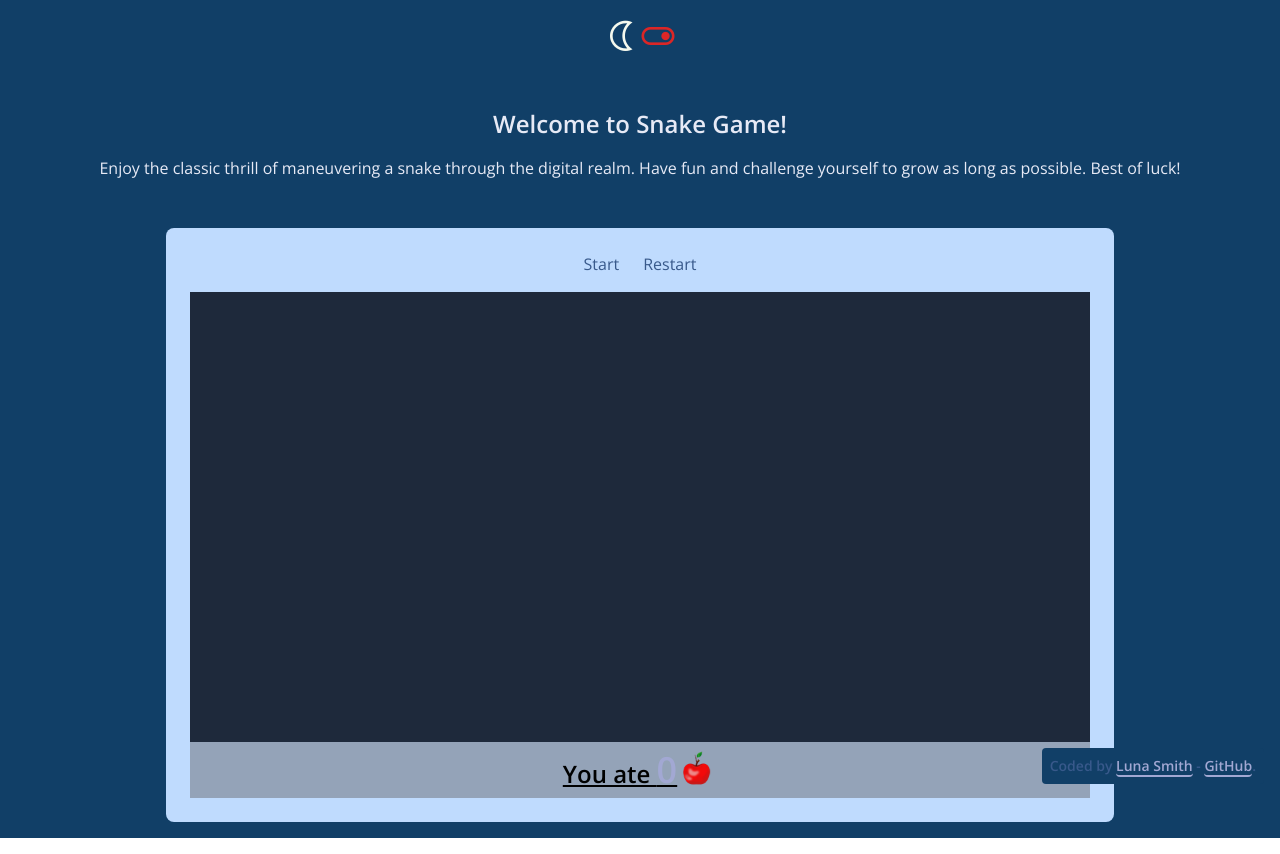
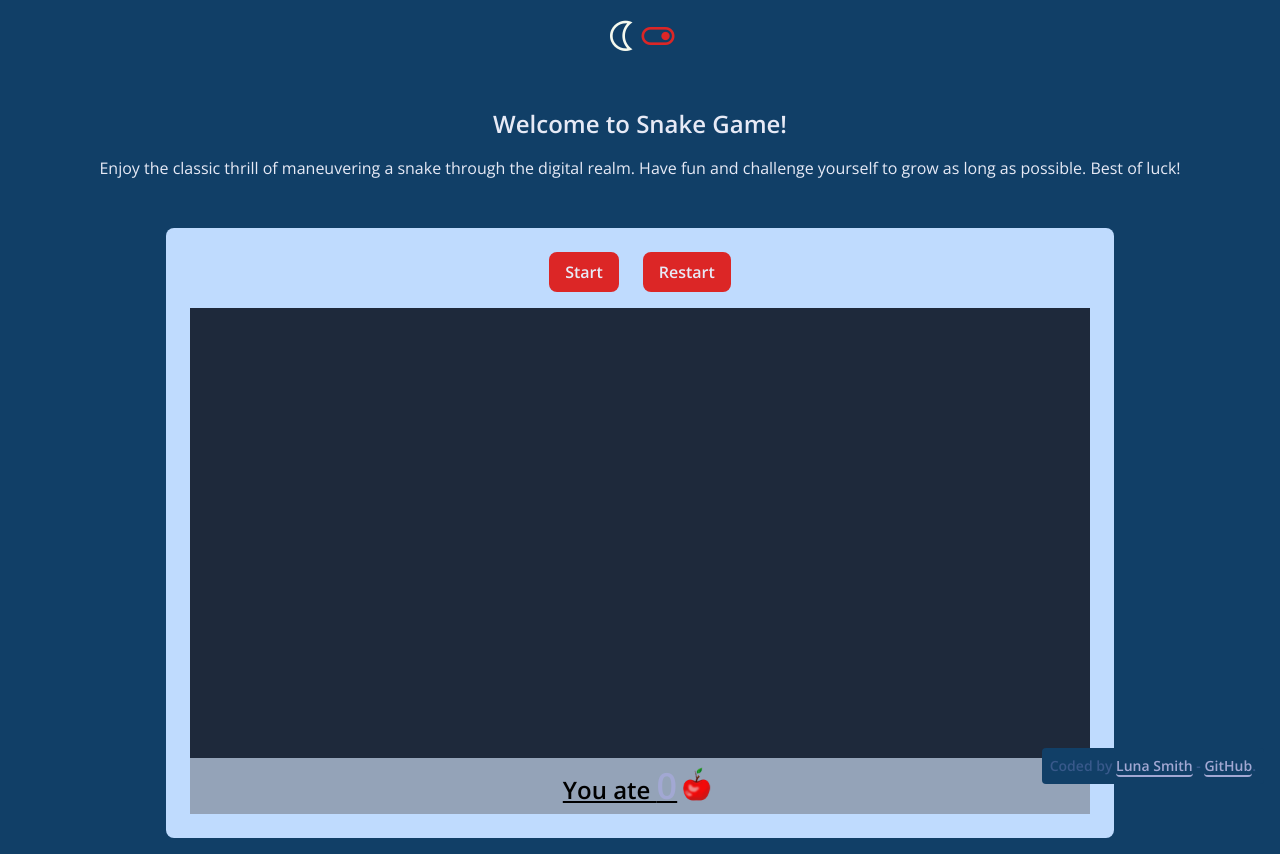
Before and after one commit to Lu-Smith/snake_game_vue_tailwindcss, a Vue app: page / in a window 1280 px wide. Built offline with nearby package versions, Linux system fonts and the light colour scheme.

Commit message:
Updated styling in GameControls.vue

```diff
--- a/src/components/Game/GameControls.vue
+++ b/src/components/Game/GameControls.vue
@@ -1,7 +1,15 @@
 <template>
   <div class="flex flex-row justify-center items-center gap-6">
-    <button @click="handleStartGame" :class="mode ? 'text-textColor' : 'text-addColor'">Start</button>
-    <button @click="handleStartGame" :class="mode ? 'text-textColor' : 'text-addColor'">Restart</button>
+    <button
+    @click="handleStartGame"
+    class="px-4 py-2 font-semibold rounded-lg"
+    :class="mode ? 'bg-red-400 text-bgColor' : 'bg-red-600 text-textColor'"
+    >Start</button>
+    <button
+    class="px-4 py-2 text-bgColor font-semibold rounded-lg"
+    @click="handleStartGame"
+    :class="mode ? 'bg-red-400 text-bgColor' : 'bg-red-600 text-textColor'"
+    >Restart</button>
   </div>
 </template>
 
```
